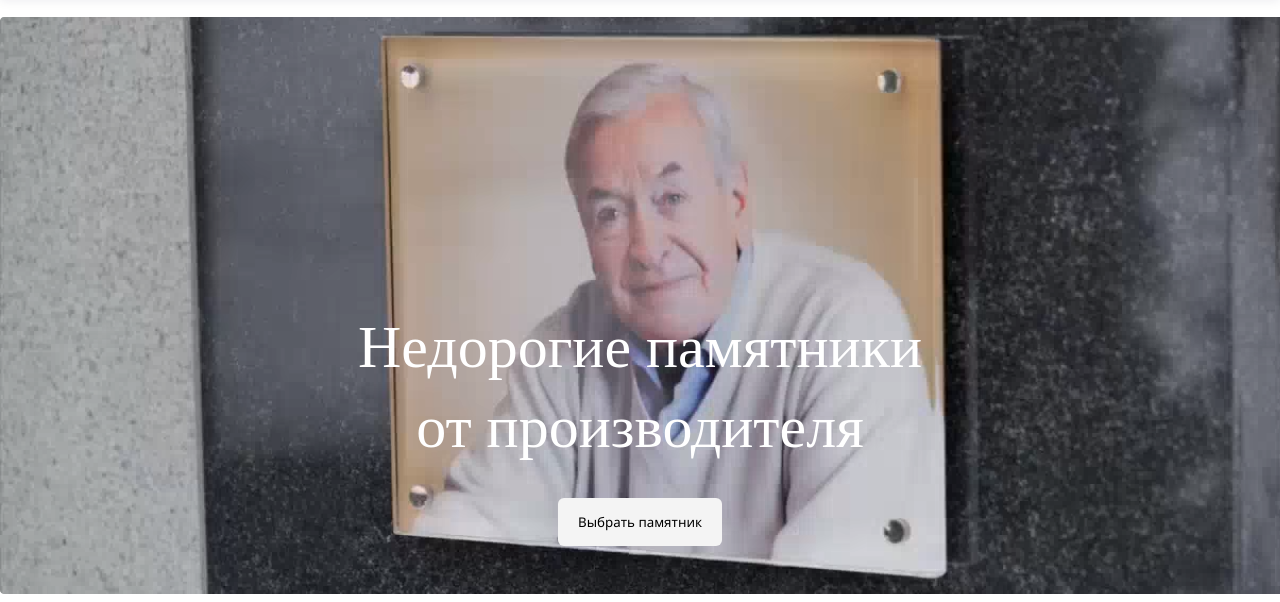
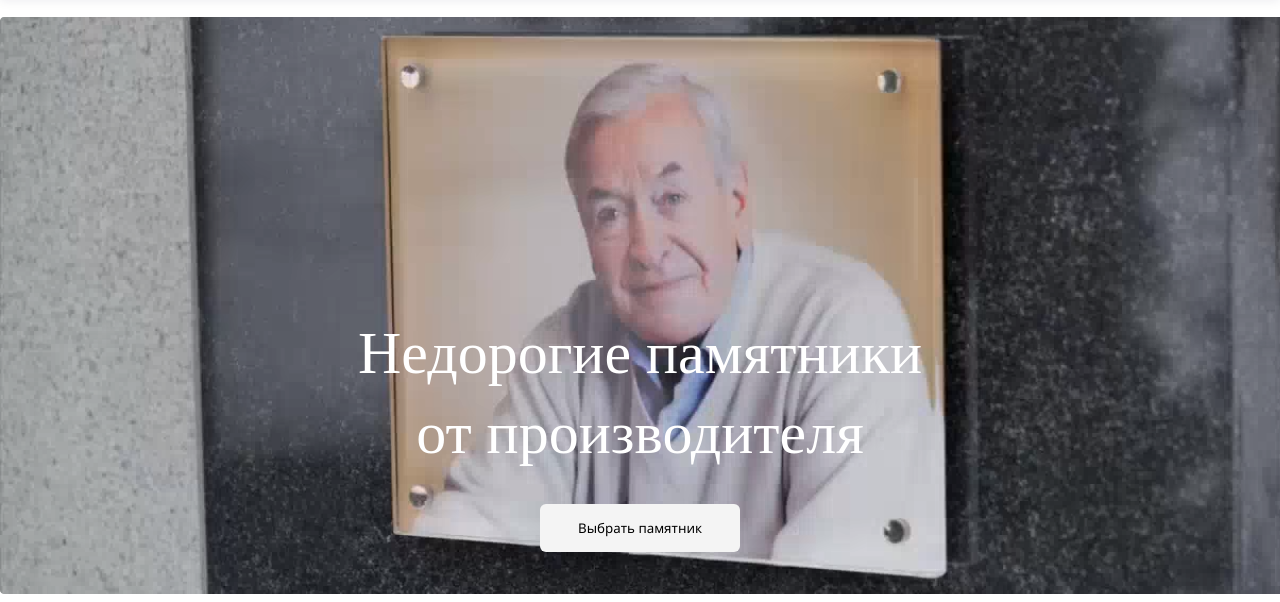
Before and after one commit to OlceGabbana/test-task-Mediaset, a plain HTML site: page index.html in a window 1280 px wide. Shown: the part 198-800 px from the top of the page. Drawn offline with nearby package versions, Linux system fonts and the light colour scheme.

Commit message:
Поправочки

```diff
--- a/assets/style.css
+++ b/assets/style.css
@@ -81,10 +81,13 @@ nav ul li img{
 }
 
 .main-video-content{
+    display: flex;
+    flex-direction: column;
+    align-items: center;
+    width: 100%;
+    text-align: center;
     position: absolute;
-    top: 70%;
-    left: 50%;
-    transform: translate(-50%, -50%);
+    top: 50%;
 }
 
 .main-video h1{
@@ -97,6 +100,7 @@ nav ul li img{
 }
 
 .main-video button{
+    width: 200px;
     background-color: #F4F4F4;
     border: none;
     border-radius: 6px;
```
